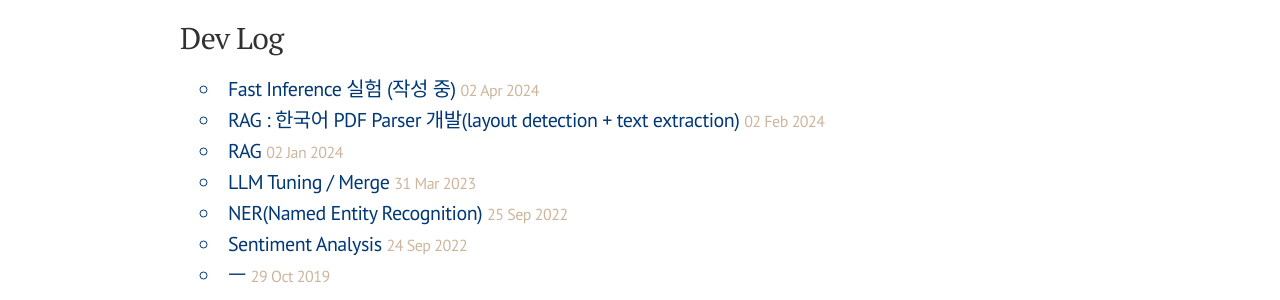
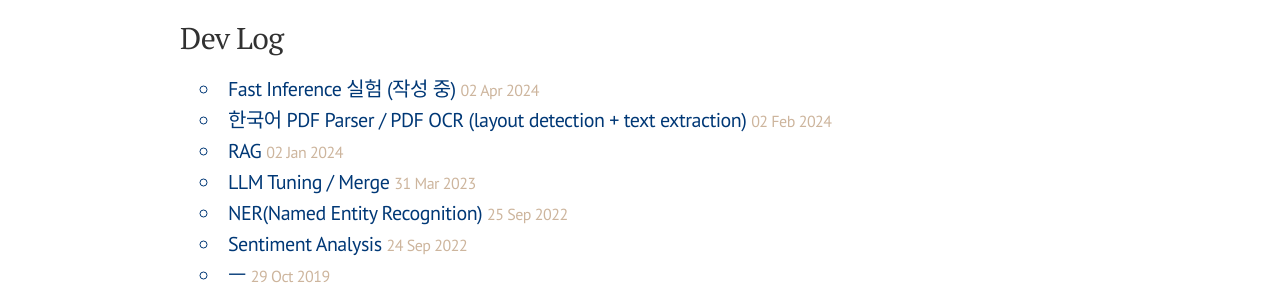
Before and after one commit to finddme/finddme.github.io, a Jekyll site: the page built from index.html, in a window 1280 px wide and 900 px high, scrolled down 1131 px. Shown: the part 153-453 px from the top of the window. Built offline with Jekyll 4.4.1, drawn with Linux system fonts in a browser that asks for light colours; nearby versions of some CDN libraries; comment, search, counter and statistics services are not loaded.

Commit message:
Update 2024-02-02-pdf.md

```diff
--- a/_posts/2024-02-02-pdf.md
+++ b/_posts/2024-02-02-pdf.md
@@ -1,5 +1,5 @@
 ---
-title: "RAG : 한국어 PDF Parser 개발(layout detection + text extraction)"
+title: "한국어 PDF Parser / PDF OCR (layout detection + text extraction)"
 category: Dev Log
 tag: Development
 ---
```
